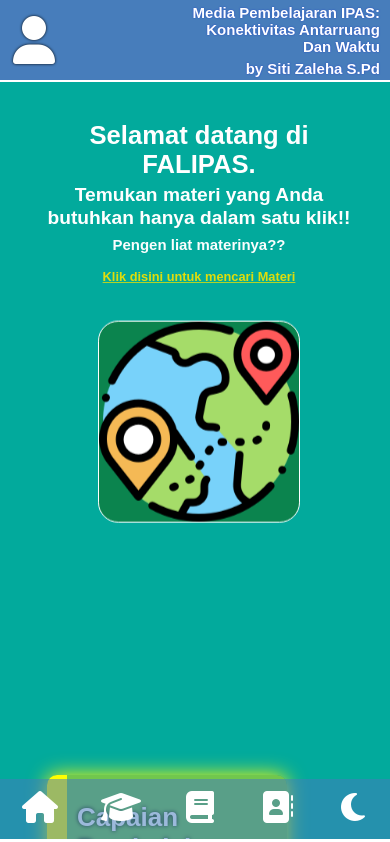
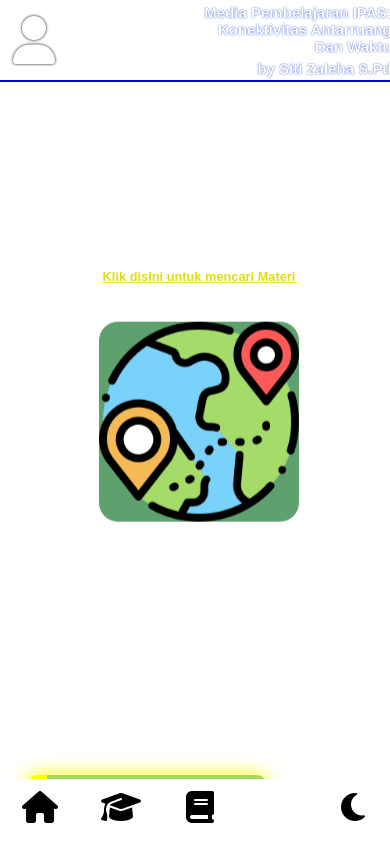
Before and after one commit to Fallkyy/Nopal, a plain HTML site: page index.html in a window 390 px wide. Shown: the top 842 px of the page. Drawn offline with Linux system fonts and the light colour scheme.

Commit message:
Update style.css

```diff
--- a/style/style.css
+++ b/style/style.css
@@ -14,7 +14,7 @@ body {
     margin: 0;
     height: 100dvh;
     width: 100dvw;
-background-color: rgb(2, 170, 156);
+background-color: white;
 overflow-x: hidden;
 
 transition: 0.1s;
@@ -37,8 +37,8 @@ transform: none;
     display: flex;
     justify-content: space-between;
     align-items: center;
-    background-color: rgba(71, 125, 187, 100);
- border-bottom: 2px solid white;
+    background-color: white;
+ border-bottom: 2px solid blue;
 height: 80px;
 position: fixed;
 color: black;
@@ -139,6 +139,10 @@ i {
 
 }
 
+.fa-moon,.fa-sun,.fa-home,.fa-book,.fa-graduation-cap {
+    color:black;
+}
+
 .text h3 {
     margin-top: 10px;
     color: rgba(255, 255, 255, 0.986);
@@ -196,7 +200,7 @@ i {
     border-right: 3px solid  white;
     border-bottom: 5px solid white;
     border-bottom-right-radius: 10px;
-    background-color: rgba(71, 125, 187, 0.534);
+    background-color: white;
     transition: 0.5s;
 
 
@@ -438,7 +442,7 @@ height: 538px;
 
 @media (max-width :768px) {
 .header {
-    width: 101dvw;
+    width: 104dvw;
     position: fixed;
     top:0;
     z-index:1000;
@@ -532,11 +536,11 @@ margin-left: -40px;
     }
 
     #capaian {
-        margin-left:-50px
+        margin-left:-70px
     }
 
     #tujuan {
-        margin-left:50px
+        margin-left:70px
     }
 
 
```
